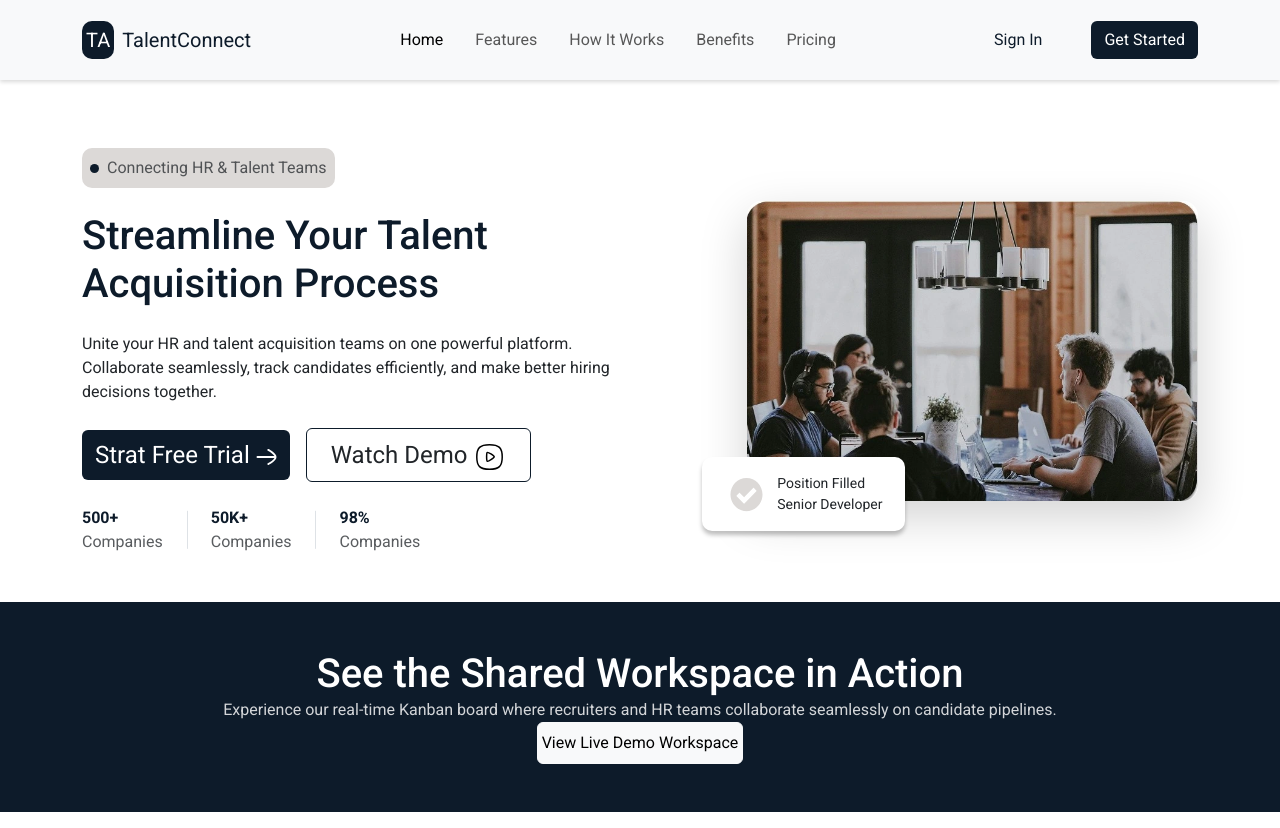
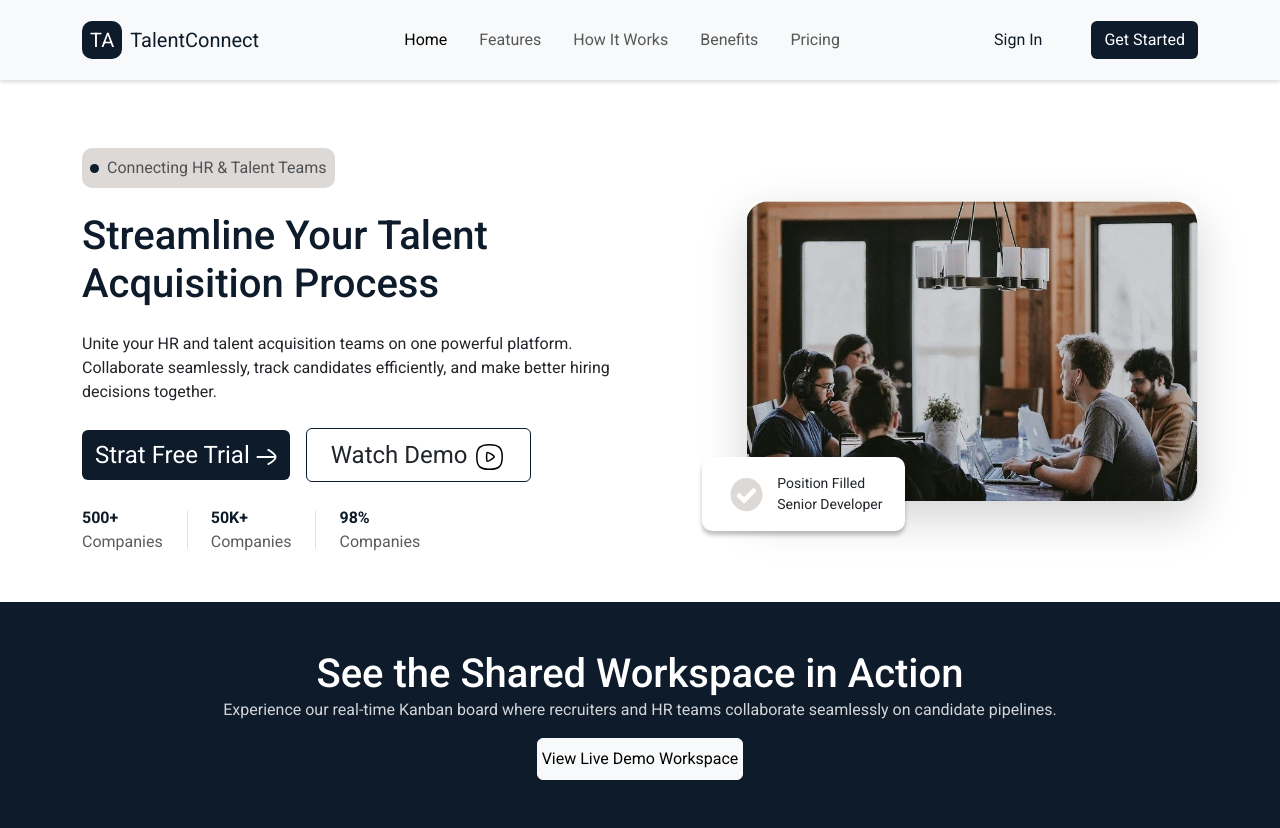
Before and after one commit to TasneemJarrar/TalentConnect, a plain HTML site: page index.html in a window 1280 px wide. Drawn offline with nearby package versions, Linux system fonts and the light colour scheme.

Commit message:
add icon and title

```diff
--- a/index.html
+++ b/index.html
@@ -4,7 +4,8 @@
 <head>
   <meta charset="UTF-8">
   <meta name="viewport" content="width=device-width, initial-scale=1.0">
-  <title>Document</title>
+  <title>TalentConnect - Streamline Your Talent Acquisition Process</title>
+  <link rel="shortcut icon" href="./assets/images/logo.ico" type="image/x-icon">
 
   <!-- Google Fonts -->
   <link rel="preconnect" href="https://fonts.googleapis.com">
@@ -30,7 +31,7 @@
   <nav class="navbar navbar-expand-lg bg-body-tertiary py-lg-3 fixed-top z-3">
     <div class="container">
       <div class="navbar-brand ms-sm-0 ms-3 d-flex gap-2 align-items-center">
-        <div class="company-logo text-white bg__main-color p-1">TA</div>
+        <div class="company-logo text-white bg__main-color px-2 py-1">TA</div>
         <a class="text__rich-black" href="#">TalentConnect</a>
       </div>
       <button class="navbar-toggler border-0" type="button" data-bs-toggle="collapse"
@@ -117,7 +118,7 @@
       <h2 class=" text-white fs-1">See the Shared Workspace in Action</h2>
       <p>Experience our real-time Kanban board where recruiters and HR teams collaborate seamlessly on candidate
         pipelines.</p>
-      <button class="btn btn-light fs-6 py-2  px-1" type="button">View Live Demo Workspace</button>
+      <button class="btn btn-light fs-6 py-2 px-1 mt-3" type="button">View Live Demo Workspace</button>
 
     </div>
   </footer>
```
Also changed, not shown: assets/images/logo.ico (added).
